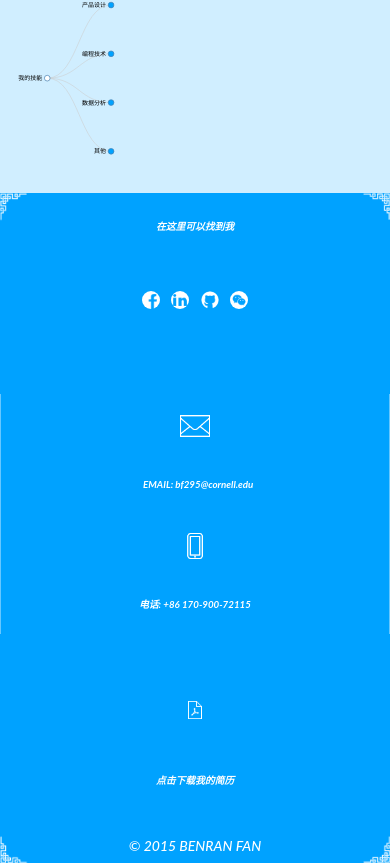
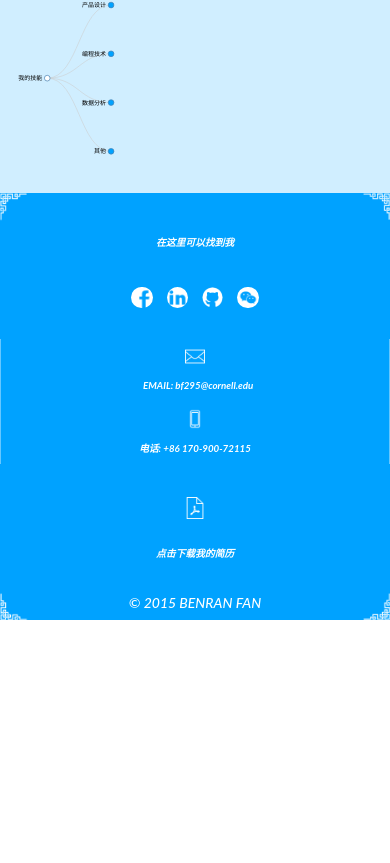
Before and after one commit to FantacyFan/fantacyfan.github.io, a plain HTML site: page index.html in a window 390 px wide. Shown: the part 1237-2100 px from the top of the page. After the commit the page ends 1857 px from the top, so only its background shows below. Drawn offline with Linux system fonts and the light colour scheme.

Commit message:
update mobile display style

```diff
--- a/css/style.css
+++ b/css/style.css
@@ -305,7 +305,6 @@ html, body{
 
 .resume{
 	text-align: center;
-	top:-40px;
 }
 
 .resume .text{
@@ -314,10 +313,11 @@ html, body{
 	font-weight: 700;
 	font-size: 15px;
 	font-style: italic;
+	line-height: 80px;
 }
 
 .icons{
-	line-height: 130px;
+	line-height: 100px;
 }
 
 .contact .icons{
@@ -402,6 +402,7 @@ html, body{
 }
 
 .social{
+	margin-top: 40px;
 	margin-bottom: 30px;
 	text-align: center;
 }
@@ -448,6 +449,11 @@ html, body{
 		font-size: 2.5vw;
 	}
 
+	.social{
+		margin-bottom: 3vw;
+		margin-top: 4vw;
+	}
+
 	.social .text{
 		font-size: 2.5vw;
 	}
@@ -456,17 +462,45 @@ html, body{
 		font-size: 2.5vw;
 	}
 
+	.social .icons{
+		line-height: 16vw;
+	}
+
 	#facebook, #linkedin, #googleplus, #wechat{
-		width: 4.6vw;
-		height: 4.6vw;
-		border-radius: 2.3vw;
-		margin: 1vw;
+		width: 5.6vw;
+		height: 5.6vw;
+		border-radius: 2.8vw;
+		margin: 1.2vw;
 	}
 
 	#pdf{
-		width: 4.6vw;
-		height: 4.6vw;
-		margin: 1vw;
+		width: 5.6vw;
+		height: 5.6vw;
+		margin: 1.2vw;
+	}
+
+	#email, #cell{
+		width: 5vw;
+	}
+
+	.contact .icons{
+		line-height: 8vw;
+	}
+
+	.cell{
+		margin-bottom: 7vw;
+	}
+
+	.resume{
+		top: -4vw;
+	}
+
+	.resume .icons{
+		line-height: 16vw;
+	}
+
+	.resume .text{
+		line-height: 8vw;
 	}
 }
 
@@ -610,144 +644,6 @@ html, body{
 		height: 50vw;
 	}
 }
-
-
-
-/*关于本然*/
-/*.about{
-	background-color: #fff;
-	padding-bottom: 100px;
-}
-
-.about h2{
-	text-align: center;
-	padding-top: 100px;
-	padding-bottom: 100px;
-	color: #004563;
-	margin-top: 0;
-	margin-bottom: 0;
-}
-
-#bupt, #qmul, #cornell, #meridian{
-	width: 110px;
-	margin-top: 30px;
-	margin-left: 0;
-	margin-right: 0;
-}
-
-#cs{
-	width: 160px;
-	margin: 30px;
-}
-
-#edu-info{
-	width: 80%;
-	margin-left: auto;
-	margin-right: auto;
-}
-
-.school, .org{
-	width: 100%;
-	margin: 0 auto;
-	text-align: center;
-}
-
-.title{
-	color: #004563;
-	text-align: center;
-}
-
-.school-logo, .org-logo{
-	display: inline-block;
-}
-
-.school-story, .org-story{
-	padding: 20px 70px !important;
-}
-
-.school-story p{
-	text-align: left;
-	margin: 0;
-}
-
-.bachelor, .org2{
-	margin-top: 50px !important;
-}
-
-#self-info{
-	margin-top: 20px;
-	width: 80%;
-	margin-left: auto;
-	margin-right: auto;
-}
-
-.line{
-	width: 80%;
-	border-color:rgba(0,50,71,0.3);
-}		#bupt, #qmul, #cornell, #meridian{
-	width: 110px;
-	margin-top: 30px;
-	margin-left: 0;
-	margin-right: 0;
-}
-
-#cs{
-	width: 160px;
-	margin: 30px;
-}
-
-#edu-info{
-	width: 80%;
-	margin-left: auto;
-	margin-right: auto;
-}
-
-.school, .org{
-	width: 100%;
-	margin: 0 auto;
-	text-align: center;
-}
-
-.title{
-	color: #004563;
-	text-align: center;
-}
-
-.school-logo, .org-logo{
-	display: inline-block;
-}
-
-.school-story, .org-story{
-	padding: 20px 70px !important;
-}
-
-.school-story p{
-	text-align: left;
-	margin: 0;
-}
-
-.bachelor, .org2{
-	margin-top: 50px !important;
-}
-
-#work-info{
-	margin-top: 20px;
-	width: 80%;
-	margin-left: auto;
-	margin-right: auto;
-}
-
-#self-info{
-	margin-top: 20px;
-	width: 80%;
-	margin-left: auto;
-	margin-right: auto;
-}
-
-.line{
-	width: 80%;
-	border-color:rgba(0,50,71,0.3);
-}*/
 
 /*我的技能*/
 .skills{
```
